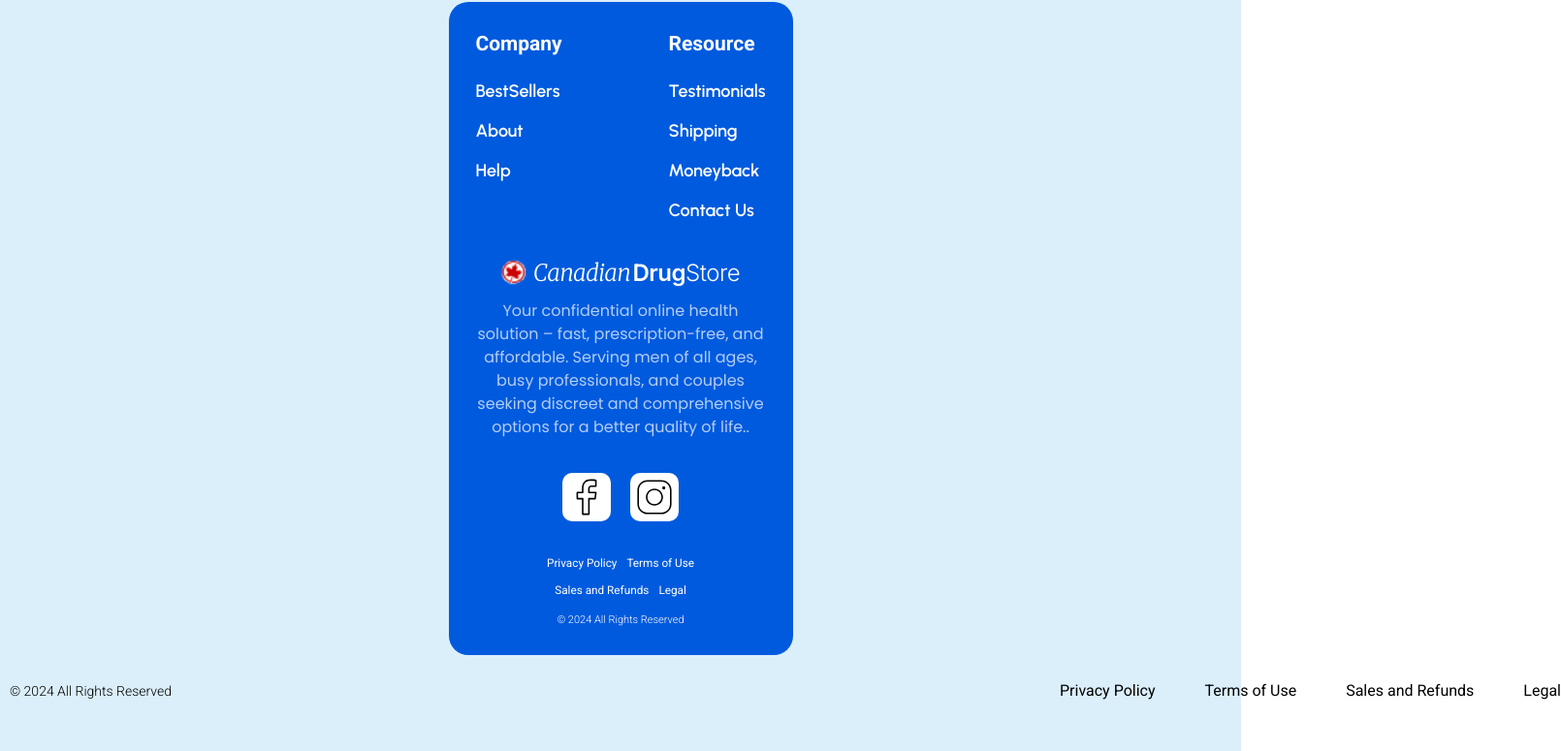
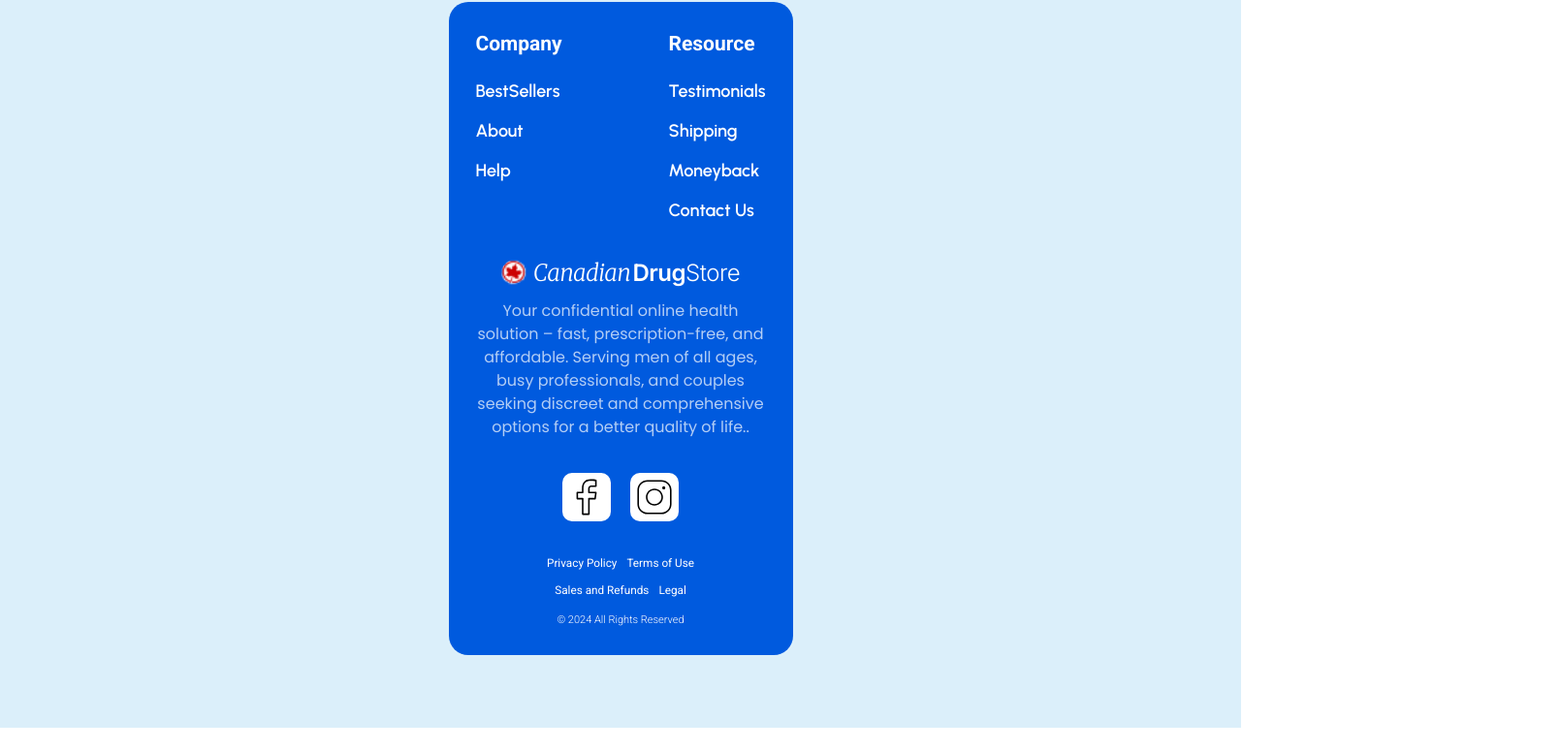
Before and after one commit to Victoriia-Ripka/drug-store2, an Angular app: page / in a window 1280 px wide. Shown: the part 3667-4442 px from the top of the page at 97% size, 1610 px wide, since content can reach past the window. After the commit the page ends 4418 px from the top, so only its background shows below. Built offline with nearby package versions, Linux system fonts and the light colour scheme.

Commit message:
small fix

```diff
--- a/src/app/layouts/footer/footer.component.html
+++ b/src/app/layouts/footer/footer.component.html
@@ -73,9 +73,9 @@
     </div>
 
     <div class="footer__extra-cont-1600">
-        <p class="footer__rights">© 2024 All Rights Reserved</p>
+        <p class="footer__rights-1600">© 2024 All Rights Reserved</p>
 
-        <div class="footer__links-cont">
+        <div class="footer__links-cont-1600">
             <a>Privacy Policy</a>
             <a>Terms of Use</a>
             <a>Sales and Refunds</a>
--- a/src/app/layouts/footer/footer.component.scss
+++ b/src/app/layouts/footer/footer.component.scss
@@ -225,14 +225,15 @@ footer {
         color: black;
     }
 
-    .footer__rights{
+    .footer__rights-1600{
+        display: none;
         font-family: Roboto;
         font-size: 14px;
         font-weight: 300;
     }
 
-    .footer__links-cont{
-        display: flex;
+    .footer__links-cont-1600{
+        display: none;
         flex-wrap: nowrap;
         justify-content: space-between;
         gap: 46.525px;
@@ -247,5 +248,13 @@ footer {
 
     @media screen and (min-width: 1600px) {
         display: flex;
+
+        .footer__rights-1600{
+            display: block;
+        }
+
+        .footer__links-cont-1600{
+            display: flex;
+        }
     }
 }
--- a/src/app/layouts/header/header.component.scss
+++ b/src/app/layouts/header/header.component.scss
@@ -1,7 +1,8 @@
 header {
     position: fixed;
     z-index: 5;
-    width: 100%;
+    width: 100vw;
+    box-sizing: border-box;
     border-bottom: 1px solid var(--ui-primary-gray-color);
     background-color: var(--ui-secondary-light-color);
     padding: 16px 12px;
@@ -49,7 +50,7 @@ header {
         background: #0F2650;
     }
 
-    @media screen and (min-width: 1440px) {
+    @media screen and (min-width: 1600px) {
         display: none;
     }
 }
@@ -90,8 +91,6 @@ header {
         height: 28px;
     }
 
-    @media screen and (min-width: 678px) {}
-
     @media screen and (min-width: 1600px) {
         width: 40px;
         height: 40px;
@@ -115,8 +114,6 @@ header {
         font-size: 24px;
     }
 
-    @media screen and (min-width: 678px) {}
-
     @media screen and (min-width: 1600px) {
         font-size: 30px;
     }
@@ -137,7 +134,7 @@ header {
 nav{
     display: none;
 
-    @media screen and (min-width: 1440px) {
+    @media screen and (min-width: 1600px) {
         display: flex;
         align-items: center;
         gap: 33px;
```
